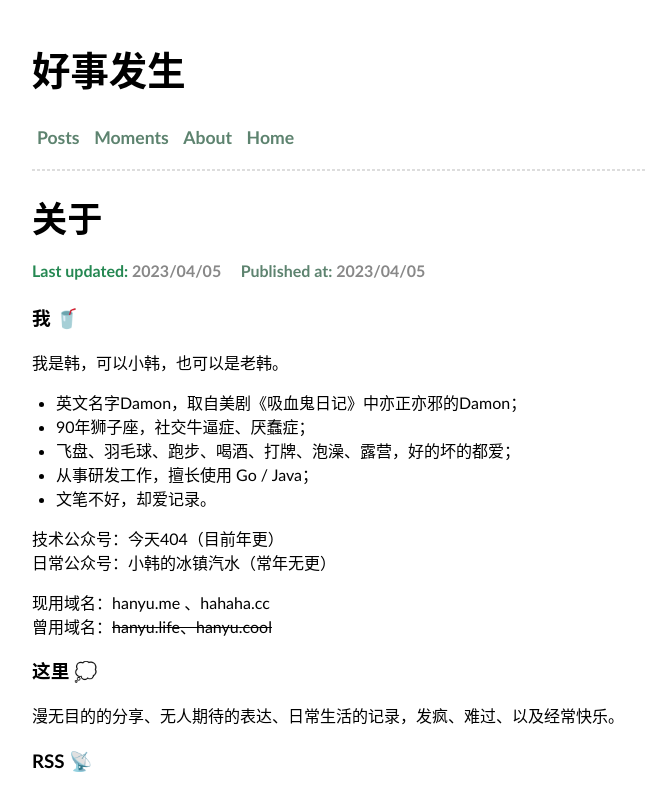
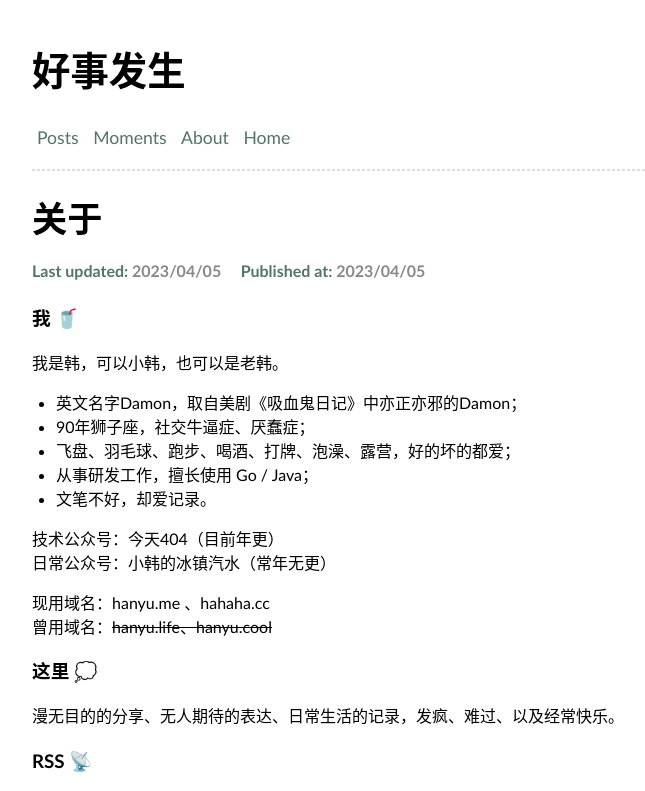
Before and after one commit to byebyehair/blog, a plain HTML site: page about/index.html in a window 1280 px wide. Shown: the top 791 px of the page, without its empty margins (144-789 px from the left). Drawn offline with nearby package versions, Linux system fonts and the light colour scheme; a small style sheet from the web is missing.

Commit message:
update auto okhanyu/blog-source@c1c0a07d926db021f545c129b83374371343e070

```diff
--- a/css/style.css
+++ b/css/style.css
@@ -13,11 +13,11 @@ h1,h2,h3,h4,h5,h6 {
 }
 
 .lastmod {
-  color: #258852;
+  color: #537563;
 }
 
 .initpost {
-  color: #5d836f;
+  color: #537563;
 }
 
 .date {
@@ -31,10 +31,10 @@ ul {
 
 a {
 /*  color: #258852;*/
-  color: #5d836f;
+  color: #537563;
   text-decoration: none;
   cursor: pointer;
-  font-weight: 600;
+  font-weight: 500;
 }
 
 a::before {
```
